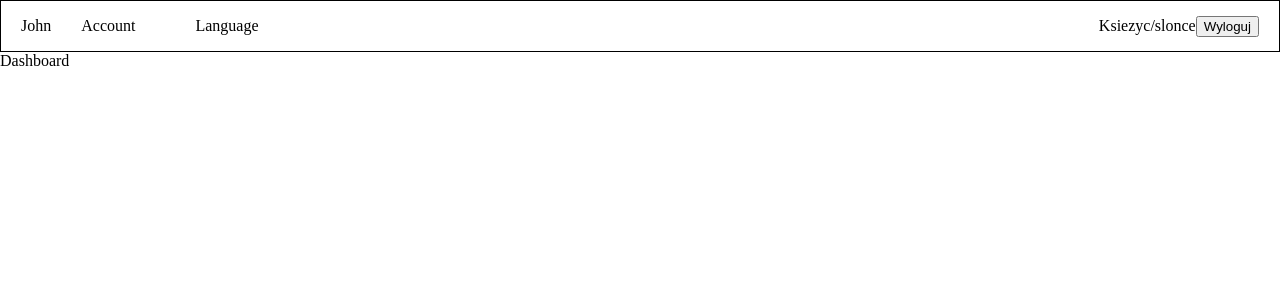
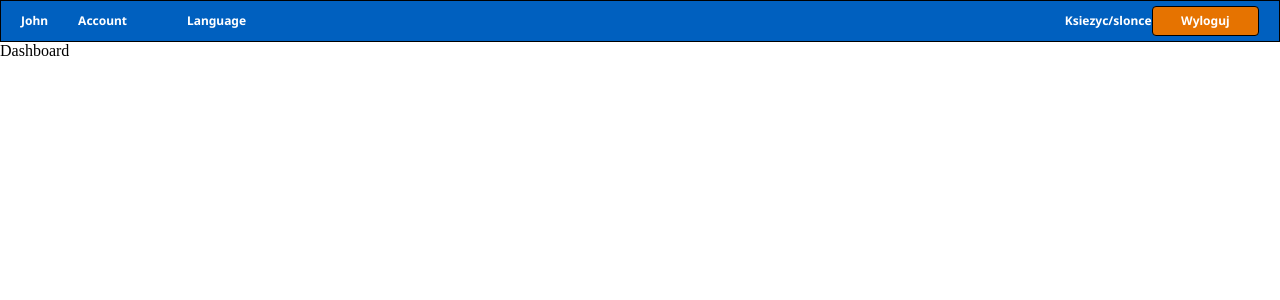
Before and after one commit to PetrashU/Dashboard, a React (Create React App) app in the folder seller-dashboard-app/: page / in a window 1280 px wide. Both pictures are taken after typing "Sample", "Sample123" into the empty fields and a click on the button "ZALOGUJ". Shown: the top 300 px of the page. Built offline with nearby package versions, Linux system fonts and the light colour scheme.

Commit message:
Slight navbar style changes

```diff
--- a/seller-dashboard-app/src/component/navbar/Navbar.tsx
+++ b/seller-dashboard-app/src/component/navbar/Navbar.tsx
@@ -41,7 +41,7 @@ const Navbar = () => {
                 <div>
                     Ksiezyc/slonce
                 </div>
-                <button onClick={handleLogout}>
+                <button onClick={handleLogout} className='logout-button'>
                     Wyloguj
                 </button>
             </div>
--- a/seller-dashboard-app/src/component/navbar/navbar.css
+++ b/seller-dashboard-app/src/component/navbar/navbar.css
@@ -3,6 +3,12 @@
     justify-content: space-between;
     align-items: center;
     border: 1px black solid;
+    background-color: #0060BF;
+    color: white;
+    font-family: 'Noto Sans';
+    font-size: 12px;
+    line-height: 16.34px;
+    font-weight: 700;
 }
 .left-side-nav {
     display: flex;
@@ -17,3 +23,15 @@
     align-items: center;
     margin-right: 20px;
 }
+.logout-button {
+    width: 107.41px;
+    height: 29.58px;
+    border: 1px black solid;
+    border-radius: 4px;
+    background-color: #E67300;
+    color: white;
+    font-family: 'Noto Sans';
+    font-size: 12px;
+    line-height: 16.34px;
+    font-weight: 700;
+}
```
